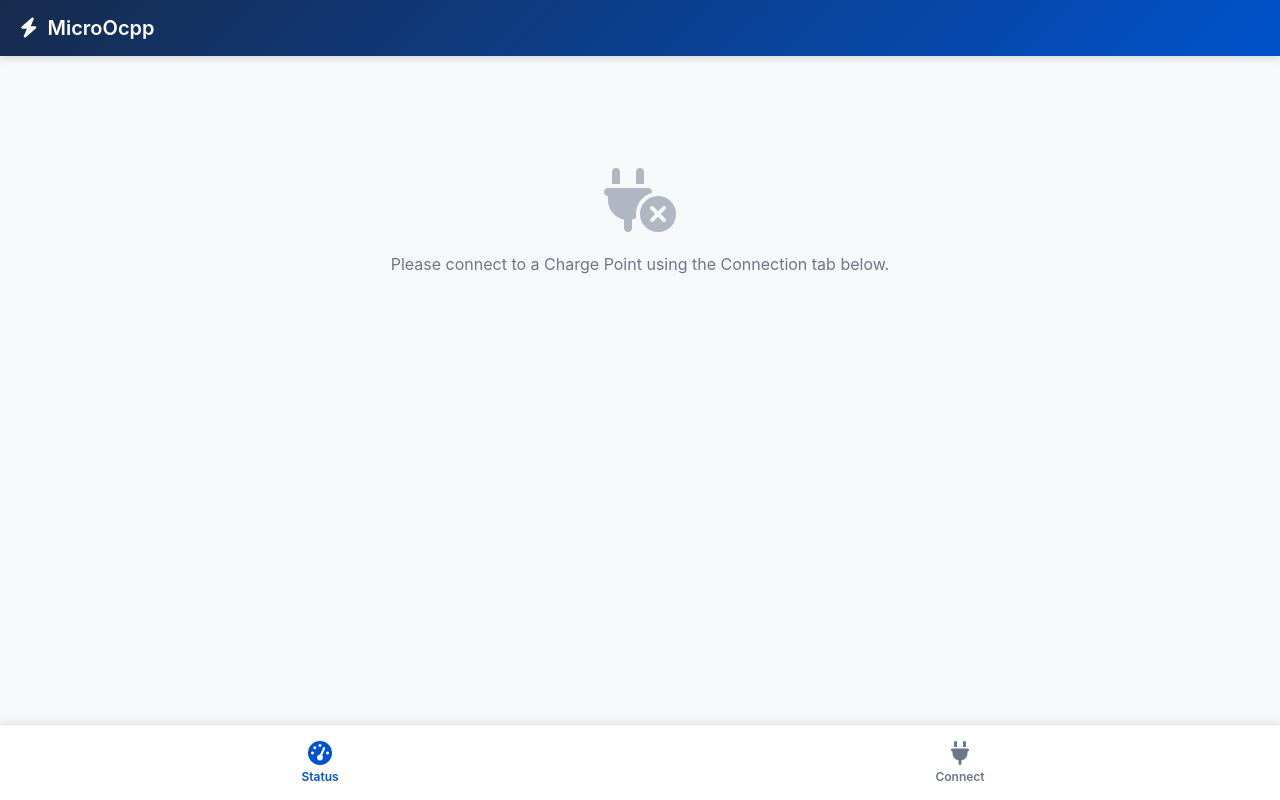
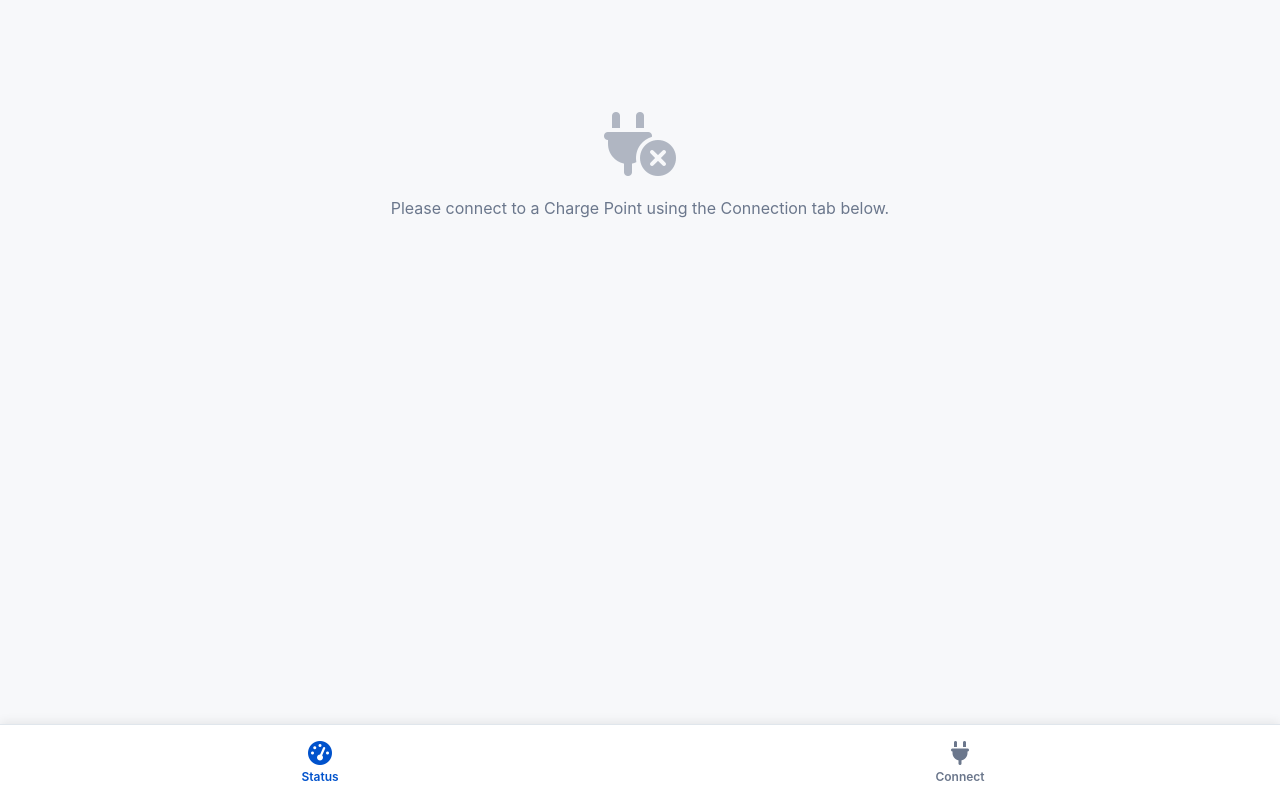
Before and after one commit to bowber/kiet-project, a website: page mobile-app/public/index.html in a window 1280 px wide. Drawn offline with Linux system fonts and the light colour scheme.

Commit message:
Remove app top bar to avoid conflict with Android system bar

```diff
--- a/mobile-app/public/index.html
+++ b/mobile-app/public/index.html
@@ -12,11 +12,6 @@
 </head>
 <body>
     <div class="mobile-app">
-        <!-- Header -->
-        <header class="mobile-header">
-            <h1><i class="fa-solid fa-bolt"></i> MicroOcpp</h1>
-        </header>
-
         <!-- Main Content -->
         <main class="mobile-content">
             <!-- View 1: Status -->
--- a/mobile-app/public/style.css
+++ b/mobile-app/public/style.css
@@ -41,7 +41,8 @@ body {
     max-height: -webkit-fill-available;
 }
 
-/* Header */
+/* Header - Removed to avoid conflict with Android top bar */
+/*
 .mobile-header {
     background: linear-gradient(135deg, var(--header-bg) 0%, #0052cc 100%);
     color: white;
@@ -59,6 +60,7 @@ body {
     align-items: center;
     gap: 10px;
 }
+*/
 
 /* Main Content */
 .mobile-content {
@@ -72,7 +74,7 @@ body {
 .view {
     display: none;
     padding: 16px;
-    min-height: calc(100vh - 140px);
+    min-height: calc(100vh - 80px);
 }
 
 .view.active {
@@ -656,7 +658,7 @@ body {
 /* Payment Toast Notification */
 .payment-toast {
     position: fixed;
-    top: 80px;
+    top: 20px;
     left: 50%;
     transform: translateX(-50%) translateY(-20px);
     background: linear-gradient(135deg, #00875a 0%, #00b377 100%);
```
